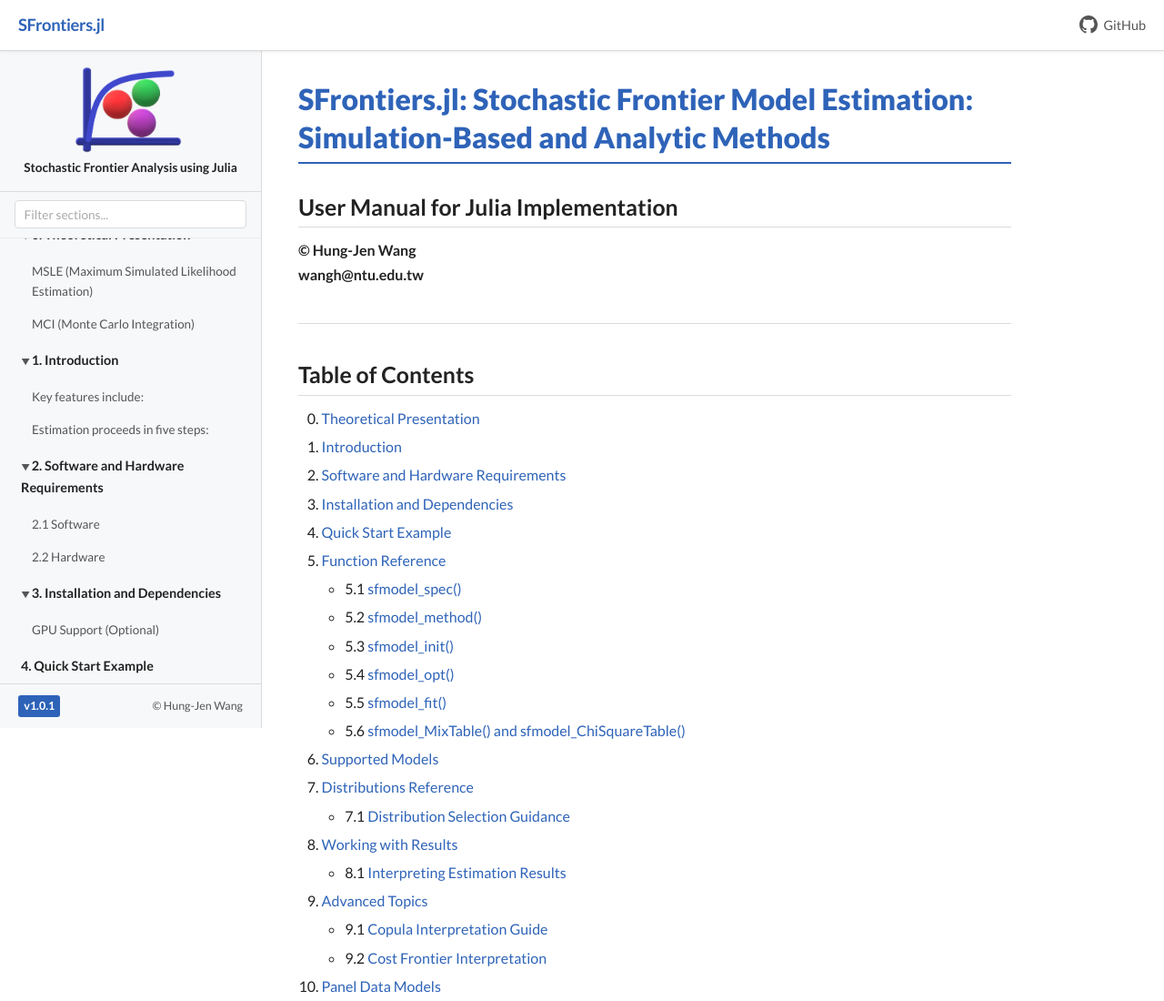
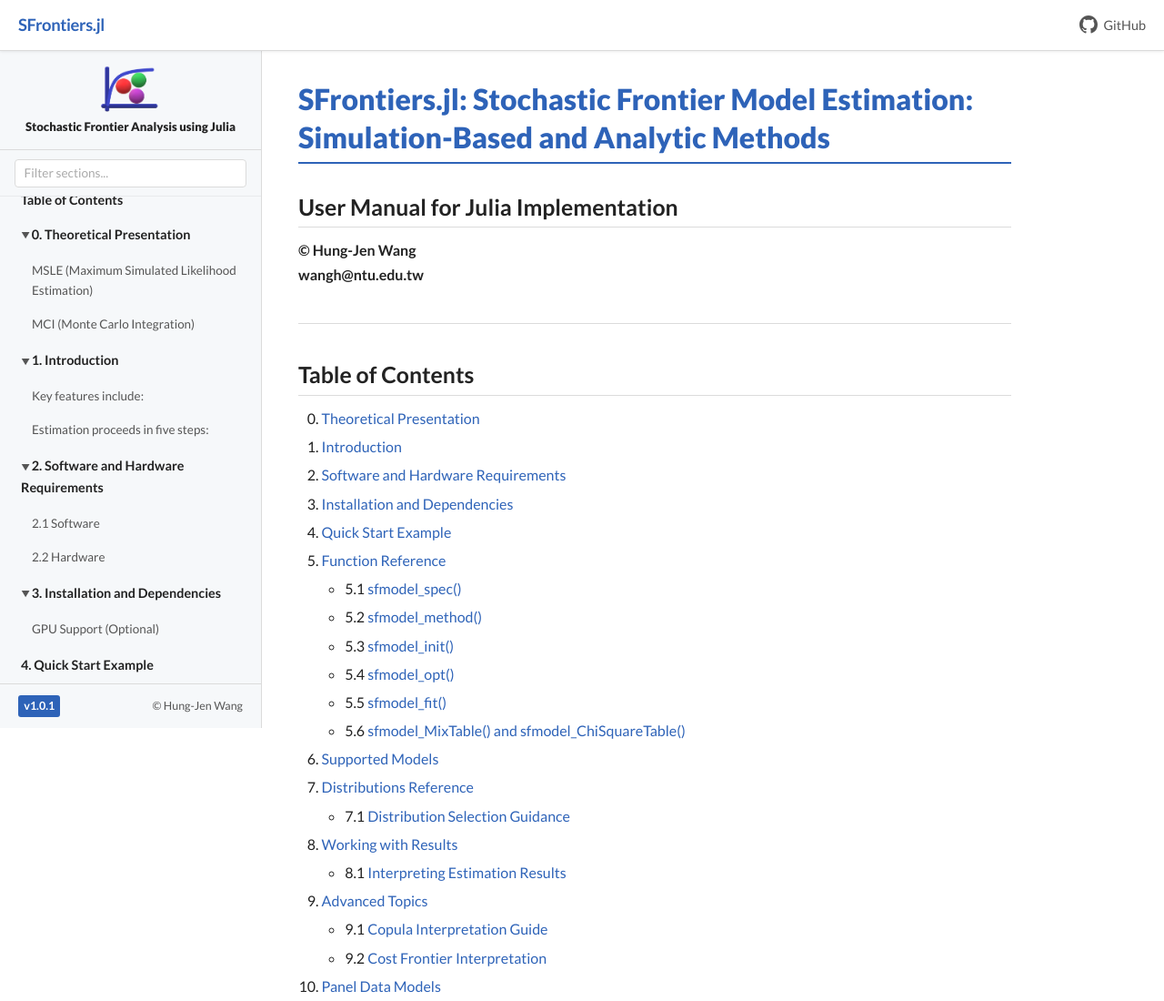
Before and after one commit to HungJenWang1991/SFrontiers.jl, a plain HTML site: page docs/index.html in a window 1280 px wide. Shown: the top 1100 px of the page at 91% size. Drawn offline with nearby package versions, Linux system fonts and the light colour scheme.

Commit message:
Shrink sidebar logo and bold the tagline

```diff
--- a/docs/style.css
+++ b/docs/style.css
@@ -144,15 +144,15 @@
 }
 
 .sidebar-logo img {
-  max-height: 6rem;
+  max-height: 3.2rem;
   width: auto;
   display: block;
   margin: 0 auto;
 }
 
 .sidebar-tagline {
-  font-size: 0.85rem;
-  font-weight: 700;
+  font-size: 0.82rem;
+  font-weight: 900;
   color: var(--text);
   line-height: 1.3;
 }
```
